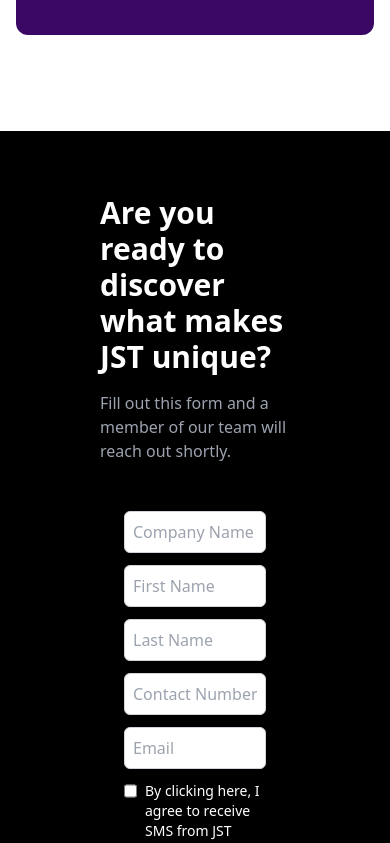
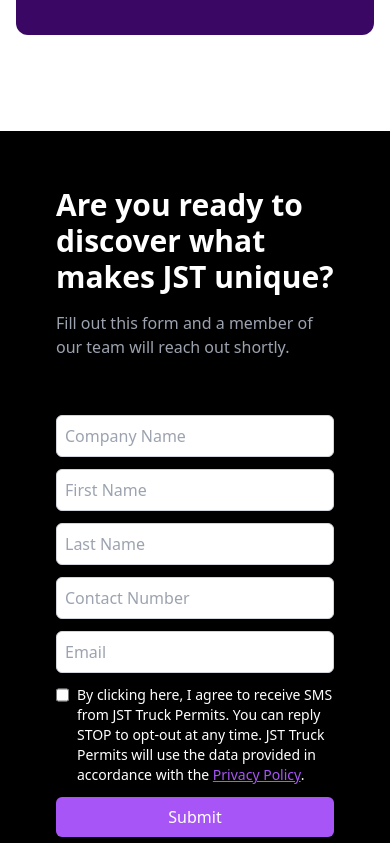
Before and after one commit to Shivaytimex/timexsolutioninc, a React (Vite) app: page / in a window 390 px wide. Shown: the part 3880-4723 px from the top of the page. Built offline with nearby package versions, Linux system fonts and the light colour scheme.

Commit message:
add-few-changes

```diff
--- a/src/components/Footer.jsx
+++ b/src/components/Footer.jsx
@@ -4,9 +4,9 @@ import { Link } from "react-router-dom";
 
 function Footer() {
     return (
-        <div className="bg-black text-white px-20">
+        <div className="bg-black text-white px-5 md:px-10 lg:px-20">
             <div className="grid grid-cols-1 md:grid-cols-[38%,auto] gap-6 py-10 px-5 lg:px-20">
-                <div className="pt-6">
+                <div className="p-4 md:p-6">
                     <h2 className="text-3xl md:text-4xl font-bold mb-4">
                         Are you ready to discover what makes JST unique?
                     </h2>
@@ -14,7 +14,7 @@ function Footer() {
                         Fill out this form and a member of our team will reach out shortly.
                     </p>
                 </div>
-                <form className="text-white p-6 rounded-lg space-y-3">
+                <form className="text-white p-4 md:p-6 rounded-lg space-y-3">
                     <div className="grid grid-cols-1 md:grid-cols-2 gap-3">
                         <input
                             type="text"
--- a/src/components/MembershipBanner.jsx
+++ b/src/components/MembershipBanner.jsx
@@ -6,7 +6,7 @@ const MembershipBanner = () => {
   <div className="absolute w-32 h-32 bg-purple-200 rounded-full top-[100px] left-[-60px] z-0"></div>
   <div className="absolute w-16 h-16 bg-purple-100 rounded-full bottom-[-40px]  z-0"></div>
   <div className="absolute w-28 h-28 bg-purple-300 rounded-full top-[-50px] right-[0px] md:right-[20px] z-0 "></div>
-  <div className="absolute w-28 h-28 bg-purple-200 rounded-full top-[150px] right-[-10px] z-0 lg:right-[-40px]"></div>
+  <div className="absolute w-28 h-28 bg-purple-200 rounded-full top-[150px] right-[-10px] z-0 lg:right-[-10px]"></div>
   <div className="absolute w-20 h-20 bg-purple-100 rounded-full bottom-[-50px] right-[-10px] z-0"></div>
 
   {/* Main Content */}
```
